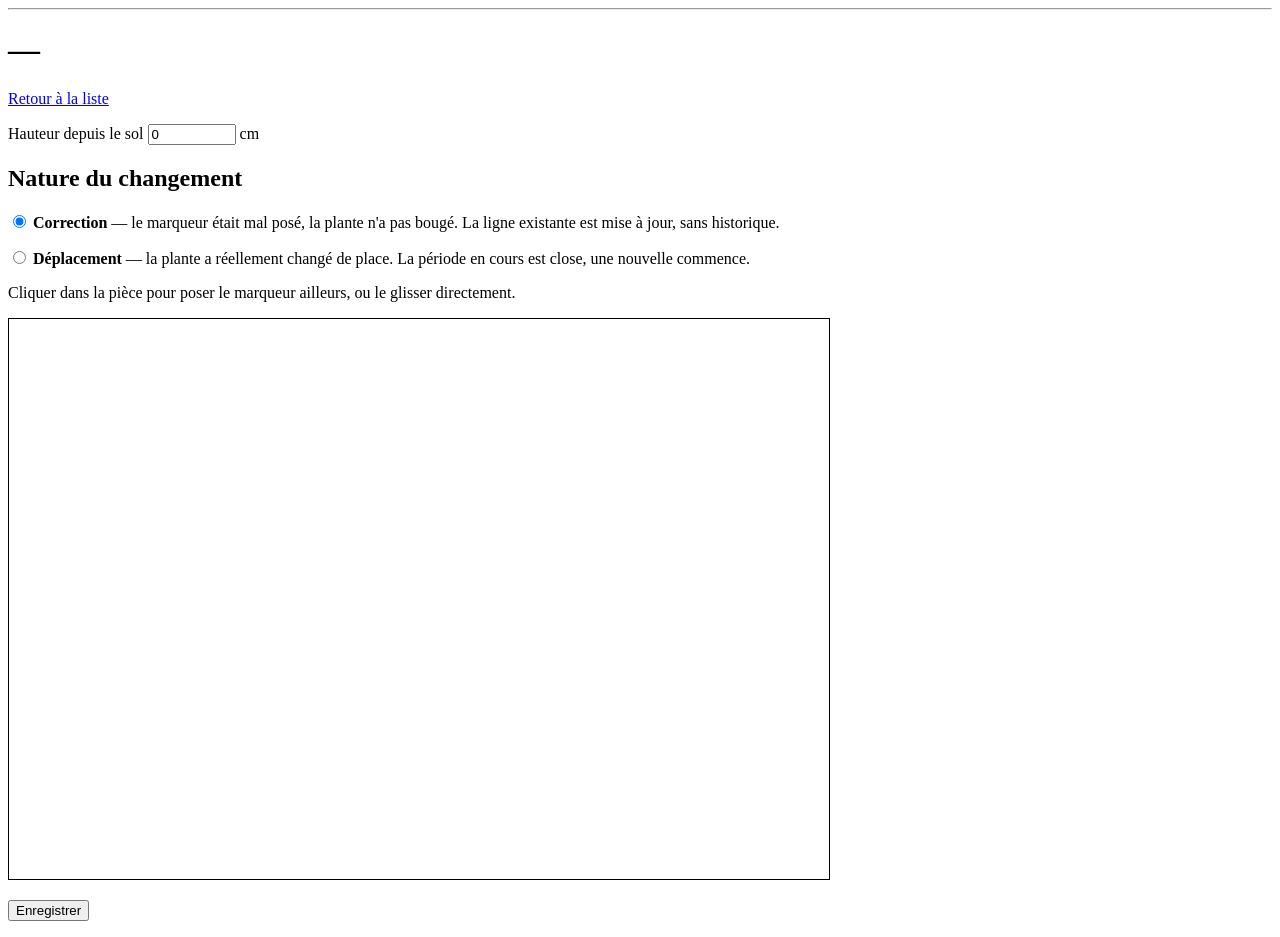
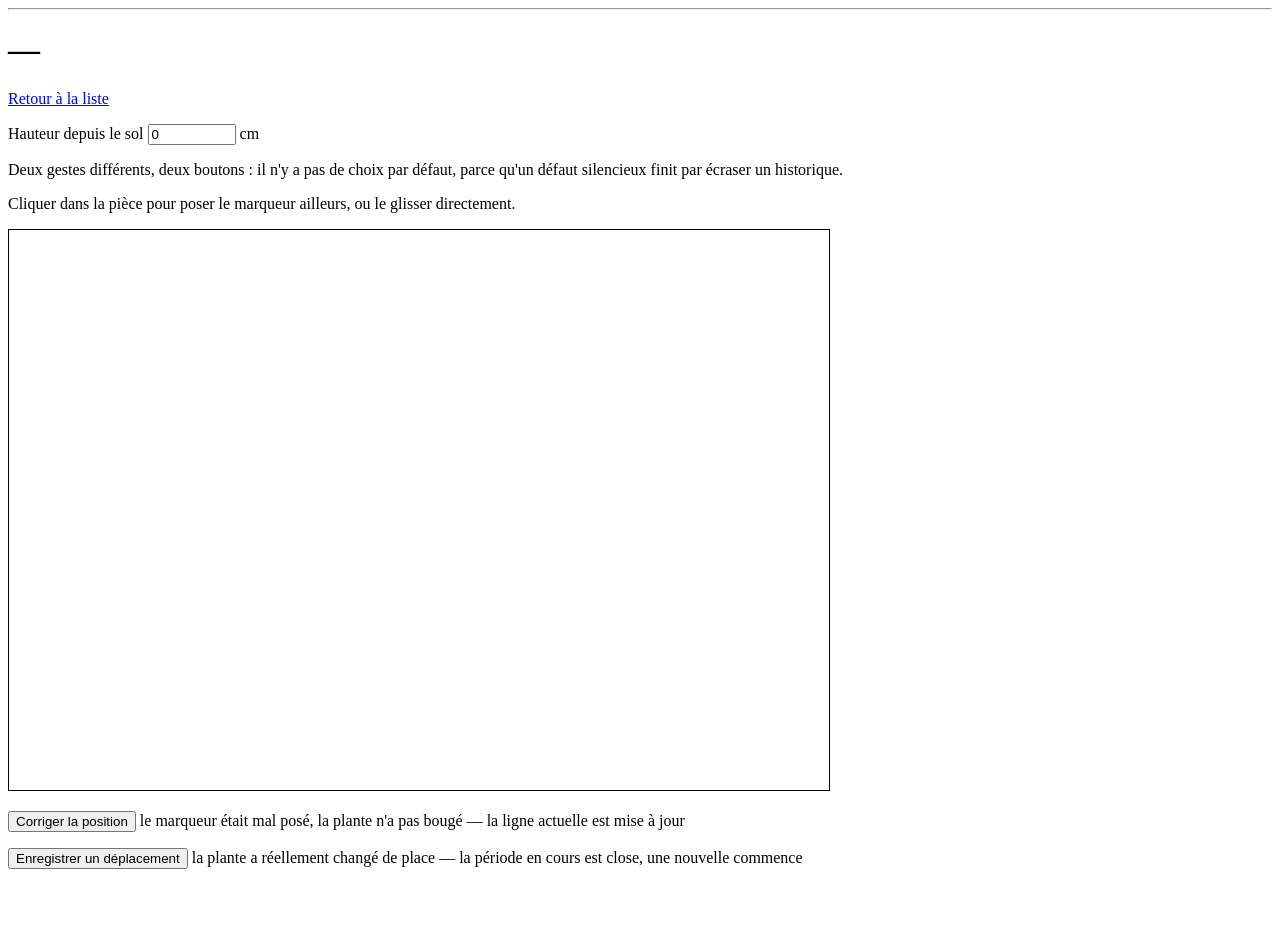
Before and after one commit to Pietroch/plantiq, a Python web app: template app/src/plantiq/web/templates/plants/move.html in a window 1280 px wide. Shown: the part 26-963 px from the top of the page. After the commit the page ends 895 px from the top, so only its background shows below. Run offline with Jinja, Linux system fonts and the light colour scheme; the template is opened without the code that fills it, so the values that code supplies are empty.

Commit message:
fix: radio

```diff
--- a/app/src/plantiq/web/templates/plants/move.html
+++ b/app/src/plantiq/web/templates/plants/move.html
@@ -17,27 +17,22 @@
   </label>
 </p>
 
-<h2>Nature du changement</h2>
-
-<p>
-  <label><input type="radio" name="reason" value="correction" checked>
-    <strong>Correction</strong> — le marqueur était mal posé, la plante n'a pas bougé.
-    La ligne existante est mise à jour, sans historique.</label>
-</p>
-<p>
-  <label><input type="radio" name="reason" value="move">
-    <strong>Déplacement</strong> — la plante a réellement changé de place.
-    La période en cours est close, une nouvelle commence.</label>
-</p>
+<p>Deux gestes différents, deux boutons : il n'y a pas de choix par défaut, parce
+   qu'un défaut silencieux finit par écraser un historique.</p>
 
 <p id="hint">Cliquer dans la pièce pour poser le marqueur ailleurs, ou le glisser directement.</p>
 
 <svg id="plan" width="820" height="560" style="border:1px solid black; background:white"></svg>
 
 <p>
-  <button id="save">Enregistrer</button>
-  <span id="status"></span>
+  <button id="correct">Corriger la position</button>
+  <span>le marqueur était mal posé, la plante n'a pas bougé — la ligne actuelle est mise à jour</span>
 </p>
+<p>
+  <button id="relocate">Enregistrer un déplacement</button>
+  <span>la plante a réellement changé de place — la période en cours est close, une nouvelle commence</span>
+</p>
+<p><span id="status"></span></p>
 
 <script id="geometry" type="application/json">{{ geometry | tojson }}</script>
 <script src="{{ url_for('static', filename='plan.js') }}"></script>
@@ -109,13 +104,13 @@ plan.addEventListener("click", event => {
   setMarker(inside, false);
 });
 
-document.getElementById("save").addEventListener("click", async () => {
+async function save(reason) {
   status.textContent = "Enregistrement…";
   const response = await fetch(window.location.pathname, {
     method: "POST",
     headers: { "Content-Type": "application/json" },
     body: JSON.stringify({
-      reason: document.querySelector("input[name=reason]:checked").value,
+      reason,
       height_cm: document.getElementById("height_cm").value,
       x: marker.x,
       y: marker.y,
@@ -127,7 +122,12 @@ document.getElementById("save").addEventListener("click", async () => {
     return;
   }
   window.location = payload.redirect;
-});
+}
+
+// One button per intention: nothing is pre-selected, so nothing can be
+// submitted by accident
+document.getElementById("correct").addEventListener("click", () => save("correction"));
+document.getElementById("relocate").addEventListener("click", () => save("move"));
 
 redraw();
 </script>
```
